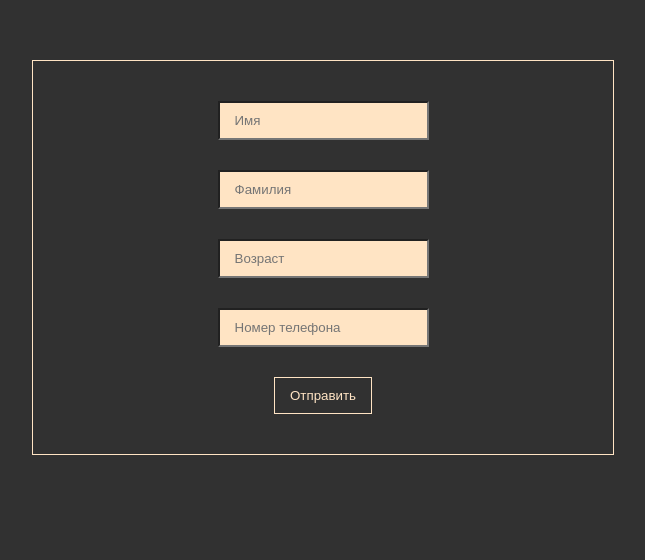
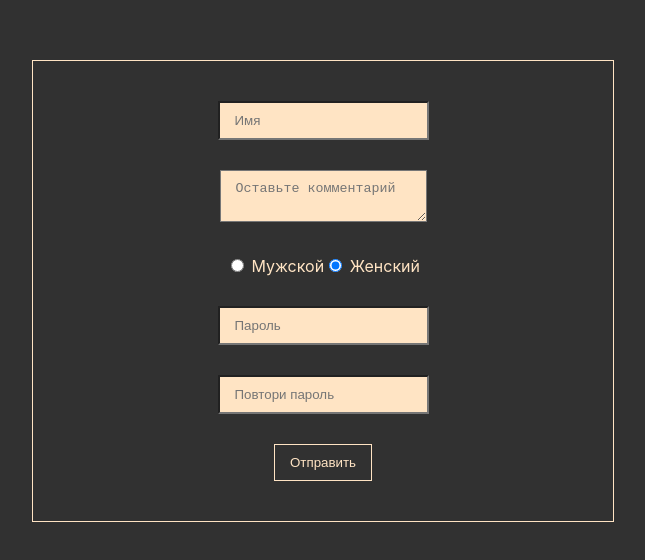
Before and after one commit to AlKasatov/test-validation, a React (Create React App) app: page / in a window 1280 px wide. Shown: the part 140-700 px from the top of the page, without its empty margins (317-962 px from the left). Built offline with nearby package versions, Linux system fonts and the light colour scheme.

Commit message:
add password same cheking

```diff
--- a/src/components/Form/Form.jsx
+++ b/src/components/Form/Form.jsx
@@ -1,9 +1,65 @@
 import s from './Form.module.css'
-import Input from '../Input/Input'
 import { useForm } from '../../hooks'
-import { form1 } from '../../forms'
+import { useRef } from 'react'
 
 export default function Form(){
+
+    const formDraft = useRef({
+        name: {
+            errorMsg: 'Имя должно состоять не менее, чем из 2 символов, это ведь не радиопозывной, согласитесь',
+            validate: value => {
+                return value.trim().length < 2
+            }
+        },
+        sex: {
+            errorMsg: 'Че не мужик чтоли',
+            validate: value => {
+                return value !== 'man'
+            }
+        },
+        // surname: {
+        //     errorMsg: 'Фамилия должна состоять не менее, чем из 5 символов. Смените ее в паспортном столе и заполните форму',
+        //     validate: value => {
+        //         return value.trim().length < 5
+        //     }
+        // },
+        // age: {
+        //     errorMsg: 'Возраст должен быть больше 60 лет. Постарейте и заполните форму',
+        //     validate: value => {
+        //         return +value.trim() <= 60
+        //     }
+        // },
+        // phone: {
+        //     errorMsg: 'Номер должен состоять из 11 цифр. Римские цифры не принимаются',
+        //     validate: value => {
+        //         return value.trim().match(/\D/) || value.trim().length !== 11
+        //     }
+        // },
+        // agree: {
+        //     errorMsg: 'Надо поставить галку',
+        //     validate: value => {
+        //         return !value
+        //     }
+        // },
+        comment: {
+            errorMsg: 'Подлиннее, а то читать не будем',
+            validate: value => {
+                return value.trim().length < 20
+            }
+        },
+        password1: {
+            errorMsg: 'Подлиннее пароль можна?',
+            validate: value => {
+                return value.trim().length < 6
+            }
+        },
+        password2: {
+            errorMsg: 'Попутал? У тебя пароли не похожи, криворукий',
+            validate: (value, form) => {
+                return value.trim() !== form.password1
+            }
+        },
+    })
 
     const sendForm = () => {
         alert(`\nSEND FORM!\n${Object.keys(formState.current).map(item => {
@@ -11,13 +67,39 @@ export default function Form(){
         })}`)
     }
 
-    const {submitHandler, inputHandler, formState, errorState} = useForm(form1, sendForm)
+    const {submitHandler, inputHandler, formState, errorState} = useForm(formDraft.current, sendForm)
 
     return(
         <form className={s.form} onSubmit={submitHandler} onInput={inputHandler}>
-            {Object.keys(form1).map(item => {
-                return <Input key={item} name={item} inputs={form1} errorState={errorState} />
-            })}
+
+            <div className={s.inputItem}>
+                <input name='name' className={s.input} placeholder={'Имя'} type='text' />
+                {errorState['name'] && <div className={s.errorMsg}>{formDraft.current['name'].errorMsg}</div>}
+            </div>
+
+            <div className={s.inputItem}>
+                <textarea name='comment' className={s.input} placeholder={'Оставьте комментарий'} />
+                {errorState['comment'] && <div className={s.errorMsg}>{formDraft.current['comment'].errorMsg}</div>}
+            </div>
+
+            <div className={s.inputItem}>
+                <input name='sex' className={s.input} placeholder={'Пол'} type='radio' value='man' /> <span>Мужской</span>
+                <input name='sex' className={s.input} placeholder={'Пол'} type='radio' value='woman' defaultChecked /> <span>Женский</span>
+                {errorState['sex'] && <div className={s.errorMsg}>{formDraft.current['sex'].errorMsg}</div>}
+            </div>
+
+            <div className={s.inputItem}>
+                <input name='password1' className={s.input} placeholder={'Пароль'} type='password' />
+                {errorState['password1'] && <div className={s.errorMsg}>{formDraft.current['password1'].errorMsg}</div>}
+            </div>
+
+            <div className={s.inputItem}>
+                <input name='password2' className={s.input} placeholder={'Повтори пароль'} type='password' />
+                {errorState['password2'] && <div className={s.errorMsg}>{formDraft.current['password2'].errorMsg}</div>}
+            </div>
+
+
+
             <button className={s.submitBtn}>Отправить</button>
         </form>
     )
--- a/src/components/Form/Form.module.css
+++ b/src/components/Form/Form.module.css
@@ -22,3 +22,19 @@
     outline: none;
     border: 1px solid rgb(248, 178, 93);
 }
+
+.inputItem{
+    margin-bottom: 30px;
+}
+.input{
+    padding: 10px 15px;
+    outline:none;
+    background-color: bisque;
+    transition: background-color .3s;
+}
+.input:focus{
+    background-color: rgb(248, 178, 93);
+}
+.errorMsg{
+    color: #f00;
+}
--- a/src/components/Input/Input.jsx
+++ b/src/components/Input/Input.jsx
@@ -1,10 +1,19 @@
 import s from './Input.module.css'
 
-export default function Input({name, inputs, errorState}){
+export function Input({name, type, placeholder, inputs, errorState}){
     return(
         <div className={s.inputItem}>
-            <input name={name} className={s.input} placeholder={inputs[name].placeholder} type={inputs[name].type} />
+            <input name={name} className={s.input} placeholder={placeholder} type={type} />
             {errorState[name] && <div className={s.errorMsg}>{inputs[name].errorMsg}</div>}
         </div>
     )
 }
+
+export function Textarea({name, placeholder, inputs, errorState}){
+    return(
+        <div className={s.inputItem}>
+            <textarea name={name} className={s.input} placeholder={placeholder} />
+            {errorState[name] && <div className={s.errorMsg}>{inputs[name].errorMsg}</div>}
+        </div>
+    )
+}
--- a/src/forms.js
+++ b/src/forms.js
@@ -1,34 +1,3 @@
 export const form1 = {
-    name: {
-        placeholder: 'Имя',
-        type: 'text',
-        errorMsg: 'Имя должно состоять не менее, чем из 2 символов, это ведь не радиопозывной, согласитесь',
-        validate: value => {
-            return value.trim().length < 2
-        }
-    },
-    surname: {
-        placeholder: 'Фамилия',
-        type: 'text',
-        errorMsg: 'Фамилия должна состоять не менее, чем из 5 символов. Смените ее в паспортном столе и заполните форму',
-        validate: value => {
-            return value.trim().length < 5
-        }
-    },
-    age: {
-        placeholder: 'Возраст',
-        type: 'number',
-        errorMsg: 'Возраст должен быть больше 60 лет. Постарейте и заполните форму',
-        validate: value => {
-            return +value.trim() <= 60
-        }
-    },
-    phone: {
-        placeholder: 'Номер телефона',
-        type: 'number',
-        errorMsg: 'Номер должен состоять из 11 цифр. Римские цифры не принимаются',
-        validate: value => {
-            return value.trim().match(/\D/) || value.trim().length !== 11
-        }
-    },
+
 }
--- a/src/hooks.js
+++ b/src/hooks.js
@@ -8,12 +8,13 @@ export const useForm = (inputs = {}, sendForm=()=>{}) => {
 
     const inputHandler = e => {
         let name = e.target.name
-        formState.current[name] = e.target.value
+        let type = e.target.type
+        formState.current[name] = type ==='checkbox' ? e.target.checked : e.target.value
         if(formWasValidatedOnce){
             setErrorState(prev => {
                 return {
                     ...prev,
-                    [name]: inputs[name].validate(formState.current[name])
+                    [name]: inputs[name].validate(formState.current[name], formState.current)
                 }
             })
         }
@@ -26,11 +27,12 @@ export const useForm = (inputs = {}, sendForm=()=>{}) => {
             setErrorState(prev => {
                 return {
                     ...prev,
-                    [input]: inputs[input].validate(formState.current[input] || '')
+                    [input]: inputs[input].validate(formState.current[input] || '', formState.current)
                 }
             })
         }
         if(canSendForm){
+            console.log('send')
             sendForm()
         }
     }
```
